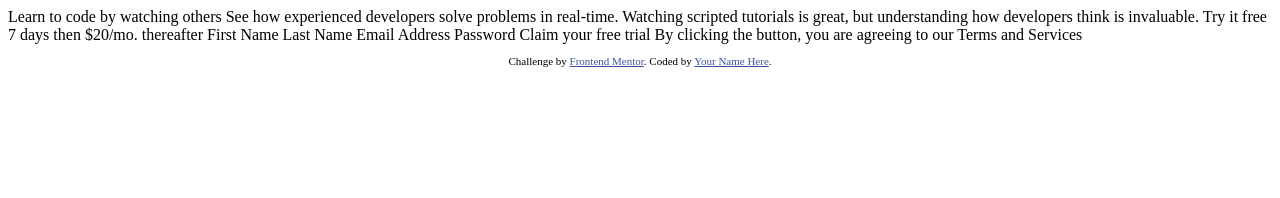
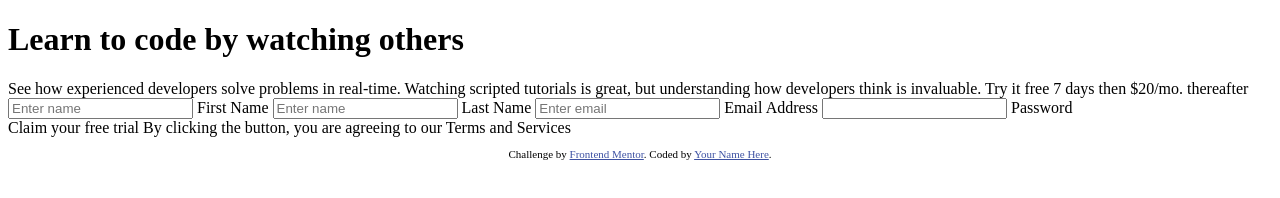
Before and after one commit to ameer017/sign-up-form, a plain HTML site: page index.html in a window 1280 px wide. Drawn offline with Linux system fonts and the light colour scheme.

Commit message:
added input

```diff
--- a/index.html
+++ b/index.html
@@ -1,41 +1,58 @@
 <!DOCTYPE html>
 <html lang="en">
   <head>
-  <meta charset="UTF-8">
-  <meta name="viewport" content="width=device-width, initial-scale=1.0"> <!-- displays site properly based on user's device -->
+    <meta charset="UTF-8" />
+    <meta name="viewport" content="width=device-width, initial-scale=1.0" />
+    <!-- displays site properly based on user's device -->
 
-  <link rel="icon" type="image/png" sizes="32x32" href="./images/favicon-32x32.png">
+    <link
+      rel="icon"
+      type="image/png"
+      sizes="32x32"
+      href="./images/favicon-32x32.png"
+    />
 
     <title>Frontend Mentor | Intro component with sign up form</title>
 
     <!-- Feel free to remove these styles or customise in your own stylesheet 👍 -->
     <style>
-    .attribution { font-size: 11px; text-align: center; }
-    .attribution a { color: hsl(228, 45%, 44%); }
+      .attribution {
+        font-size: 11px;
+        text-align: center;
+      }
+      .attribution a {
+        color: hsl(228, 45%, 44%);
+      }
     </style>
   </head>
   <body>
+    <h1>Learn to code by watching others</h1>
 
-  Learn to code by watching others
+    See how experienced developers solve problems in real-time. Watching
+    scripted tutorials is great, but understanding how developers think is
+    invaluable. Try it free 7 days then $20/mo. thereafter
 
-  See how experienced developers solve problems in real-time. Watching scripted tutorials is great,
-  but understanding how developers think is invaluable.
+    <form>
+      <input type="text" placeholder="Enter name" />
+      <label for="name">First Name</label>
+      <input type="text" placeholder="Enter name" />
+      <label for="name">Last Name</label>
 
-  Try it free 7 days then $20/mo. thereafter
+      <input type="email" placeholder="Enter email" />
+      <label for="email">Email Address</label>
+      <input type="email" placeholder="" />
+      <label for="password">Password</label>
+    </form>
 
-  First Name
-  Last Name
-  Email Address
-  Password
-
-  Claim your free trial
-
-  By clicking the button, you are agreeing to our Terms and Services
+   Claim your free trial By clicking the button, you are
+    agreeing to our Terms and Services
 
     <footer>
       <p class="attribution">
-      Challenge by <a href="https://www.frontendmentor.io?ref=challenge" target="_blank">Frontend Mentor</a>.
-      Coded by <a href="#">Your Name Here</a>.
+        Challenge by
+        <a href="https://www.frontendmentor.io?ref=challenge" target="_blank"
+          >Frontend Mentor</a
+        >. Coded by <a href="#">Your Name Here</a>.
       </p>
     </footer>
   </body>
```
Lines whose indentation alone changed are shown as unchanged.
